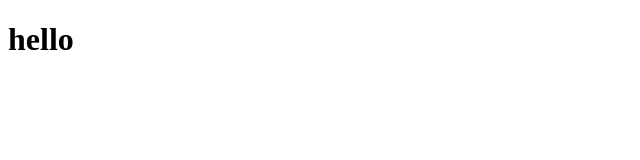
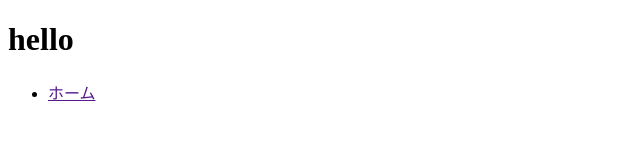
Before and after one commit to marumaru-127/git-test, a plain HTML site: page index.html in a window 1280 px wide. Shown: the full height of the page, 0-640 px from the left. Drawn offline with Linux system fonts and the light colour scheme.

Commit message:
navの追加

```diff
--- a/index.html
+++ b/index.html
@@ -8,6 +8,13 @@
 <body>
     <header class="header">
         <h1 class="header_logo">hello</h1>
+        <nav class="header_nav">
+            <ul class="header_nav_list">
+                <li class="hedare_nav_item">
+                    <a href="" class="">ホーム</a>
+                </li>
+            </ul>
+        </nav>
     </header>
 </body>
 </html>
```
